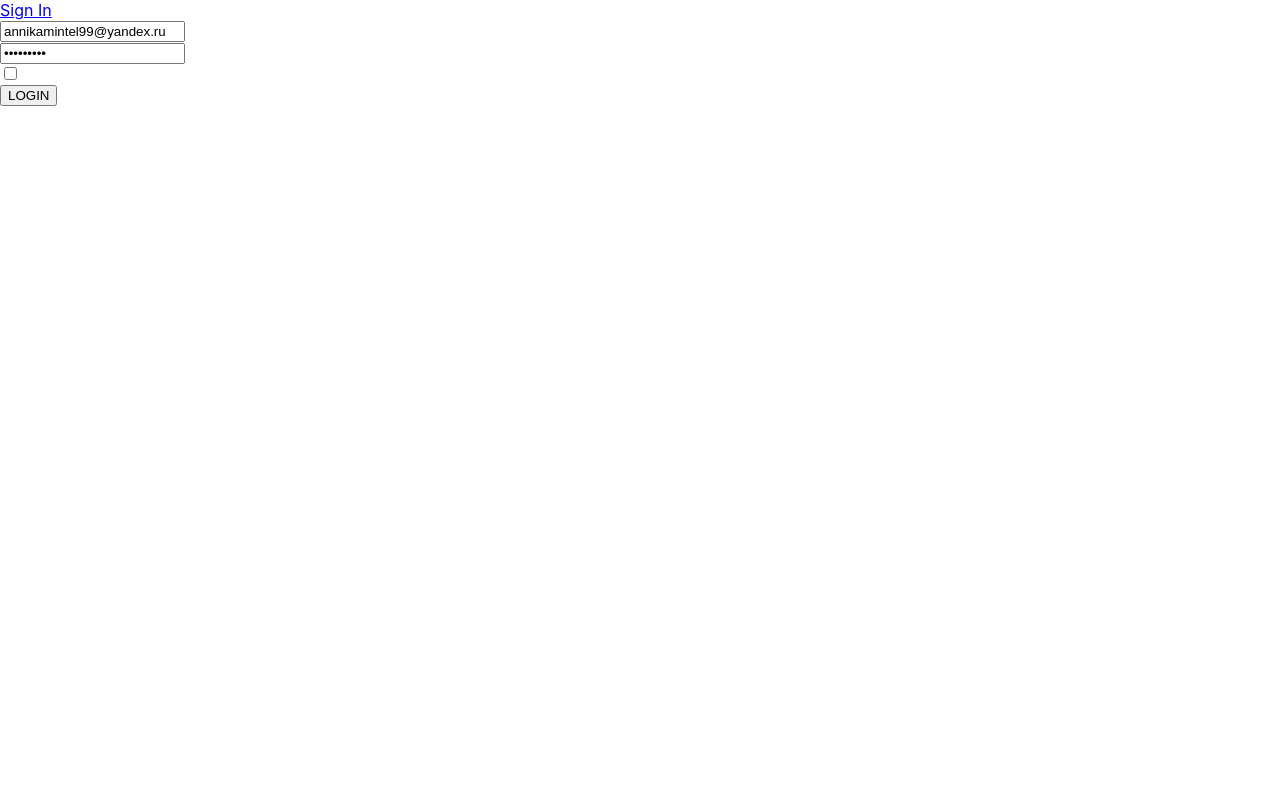
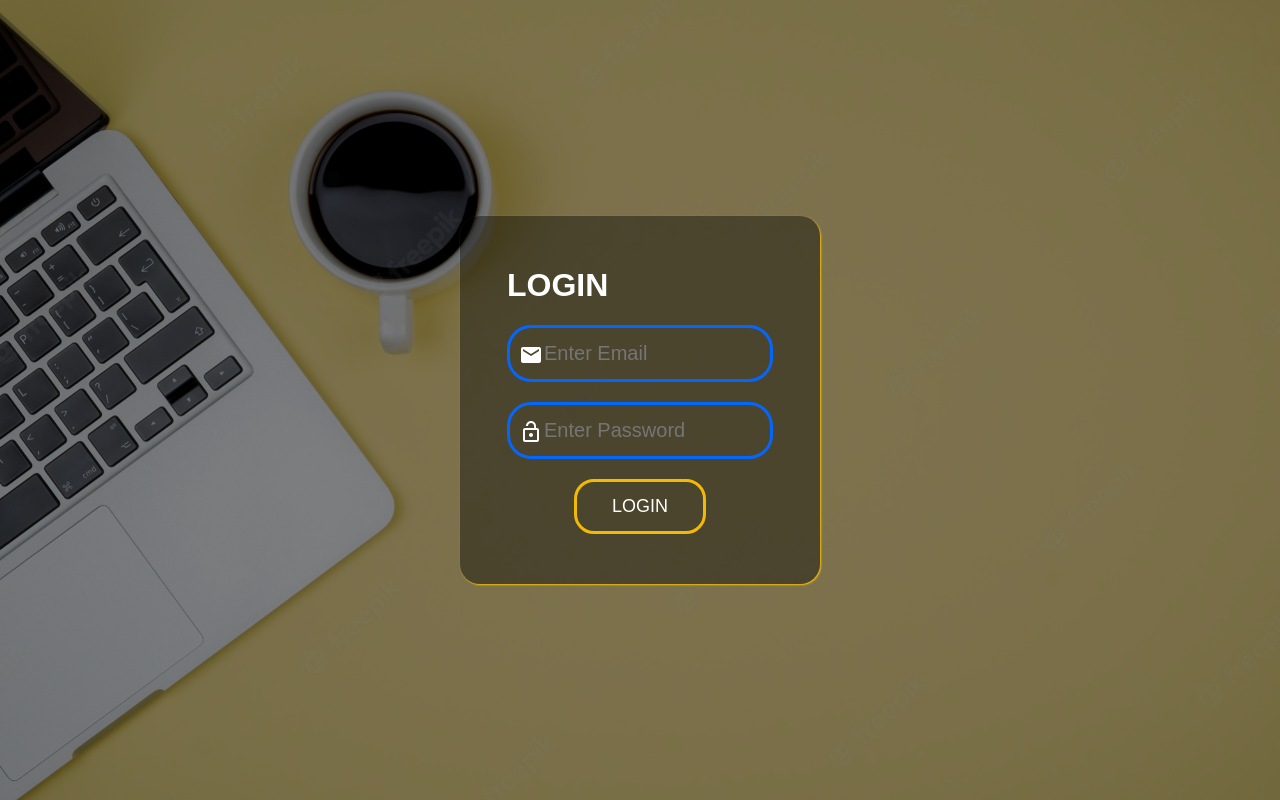
Before and after one commit to AnnaMintel/Login, a React (Create React App) app: page /login in a window 1280 px wide. Built offline with nearby package versions, Linux system fonts and the light colour scheme.

Commit message:
feat:added styles

```diff
--- a/package.json
+++ b/package.json
@@ -3,6 +3,10 @@
   "version": "0.1.0",
   "private": true,
   "dependencies": {
+    "@emotion/react": "^11.10.4",
+    "@emotion/styled": "^11.10.4",
+    "@mui/icons-material": "^5.10.6",
+    "@mui/material": "^5.10.8",
     "@testing-library/jest-dom": "^5.16.5",
     "@testing-library/react": "^13.4.0",
     "@testing-library/user-event": "^13.5.0",
--- a/src/App.css
+++ b/src/App.css
@@ -1,38 +1,13 @@
+@import url("https://fonts.googleapis.com/css2?family=Roboto:wght@400;700&display=swap");
+
 .App {
-  text-align: center;
-}
-
-.App-logo {
-  height: 40vmin;
-  pointer-events: none;
-}
-
-@media (prefers-reduced-motion: no-preference) {
-  .App-logo {
-    animation: App-logo-spin infinite 20s linear;
-  }
-}
-
-.App-header {
-  background-color: #282c34;
+  font-family: "Montserrat", sans-serif;
+  background: linear-gradient(rgba(0, 0, 0, 0.5), rgba(0, 0, 0, 0.5)), url("./pic.jpg");
+  background-repeat: no-repeat;
+  background-size: cover;
   min-height: 100vh;
   display: flex;
   flex-direction: column;
   align-items: center;
   justify-content: center;
-  font-size: calc(10px + 2vmin);
-  color: white;
 }
-
-.App-link {
-  color: #61dafb;
-}
-
-@keyframes App-logo-spin {
-  from {
-    transform: rotate(0deg);
-  }
-  to {
-    transform: rotate(360deg);
-  }
-}
--- a/src/App.js
+++ b/src/App.js
@@ -4,11 +4,10 @@ import HeaderContainer from './ui/header/Header';
 import { Login } from './ui/login/Login';
 
 function App() {
-  return <div>
-    <HeaderContainer />
+  return <div className='App'>
+    {/* <HeaderContainer /> */}
     <Routes>
       <Route path='/login' element={<Login />} />
-      {/* <Route path='/logout' element={<Login />} /> */}
     </Routes>
   </div>
 }
--- a/src/redux-bll/AuthReducer.js
+++ b/src/redux-bll/AuthReducer.js
@@ -1,5 +1,5 @@
-import { useDispatch } from "react-redux";
 import { axiosInstance } from "../dal/axios-instance";
+import { setMessage, setStatus, statuses } from "./LoginReducer";
 
 const SET_IS_AUTH = 'APP/AUTH/SET_IS_AUTH';
 const SET_USER_INFO = 'APP/AUTH/SET_USER_INFO';
@@ -28,7 +28,7 @@ export const me = () => (dispatch) => {
 }
 
 export const logOut = () => (dispatch) => {
-    axiosInstance.get('auth/logout')
+    axiosInstance.delete('auth/login')
         .then((res) => {
             if (res.data.resultCode === 0) {
                 dispatch(setIsAuth(false));
--- a/src/ui/header/Header.jsx
+++ b/src/ui/header/Header.jsx
@@ -2,6 +2,7 @@ import React from "react";
 import { connect, useDispatch, useSelector } from "react-redux";
 import { Navigate, NavLink } from "react-router-dom";
 import { logOut, me } from "../../redux-bll/AuthReducer";
+import '../../App.css';
 
 export const Header = ({}) => {
   let isAuth = useSelector((state) => state.auth.isAuth);
@@ -10,16 +11,11 @@ export const Header = ({}) => {
 
   const onLogOutClick = () =>  dispatch(logOut());
 
-
-//   if(!isAuth) {
-//     return <Navigate to={'/login'} />
-// }
-
   return (
     <div>
       {isAuth && (
         <div>
-          {userInfo.userName} - <span onClick={onLogOutClick}>Log Out</span>
+          {userInfo.userName} - <span onClick={onLogOutClick}><NavLink to="login">Log Out</NavLink></span>
         </div>
       )}
       {!isAuth && (
--- a/src/ui/login/Login.jsx
+++ b/src/ui/login/Login.jsx
@@ -1,47 +1,86 @@
-import React from 'react';
-import { connect, useDispatch, useSelector } from 'react-redux';
-import { Navigate } from 'react-router-dom';
-import { login, statuses } from '../../redux-bll/LoginReducer';
+import React from "react";
+import { connect, useDispatch, useSelector } from "react-redux";
+import { Navigate } from "react-router-dom";
+import { login, statuses } from "../../redux-bll/LoginReducer";
+import s from "../../ui/login/Login.module.css";
+import '../../App.css';
+import EmailIcon from '@mui/icons-material/Email';
+import LockOpenIcon from '@mui/icons-material/LockOpen';
 
 export const Login = ({ message }) => {
+  const dispatch = useDispatch();
+  let status = useSelector((state) => state.login.status);
+  let isAuth = useSelector((state) => state.auth.isAuth);
 
-    const dispatch = useDispatch();
-    let status = useSelector(state => state.login.status);
-    let isAuth = useSelector(state => state.auth.isAuth)
-
-    if(isAuth) {
-        return <Navigate to={'/'} />
+  if (isAuth) {
+    return <Navigate to={"/"} />;
   }
 
   let loginRef = React.createRef();
   let passwordRef = React.createRef();
   let rememberMeRef = React.createRef();
 
-    const onLoginClick = () => dispatch( login(loginRef.current.value, passwordRef.current.value,
-        rememberMeRef.current.checked))
+  const onLoginClick = () =>
+    dispatch(
+      login(
+        loginRef.current.value,
+        passwordRef.current.value,
+        rememberMeRef.current.checked
+      )
+    );
 
-    let errorMessageBlock = status === statuses.ERROR && <div className='error'>{message}</div>
+  let errorMessageBlock = status === statuses.ERROR && (
+    <div className="error">{message}</div>
+  );
 
-    return <div>
-        <div><input ref={loginRef} type='text' defaultValue='annikamintel99@yandex.ru' /></div>
-        <div><input ref={passwordRef} type='password' defaultValue='123456789' /></div>
-        <div><input ref={rememberMeRef} type='checkbox' /></div>
-        <div><button disabled={status === statuses.INPROGRESS} onClick={onLoginClick}>LOGIN</button></div>
+  return (
+    <div className={s.loginBlock}>
+      <form>
+        <h1>Login</h1>
+        <div>
+          <div className={s.userEmail}>
+            <input
+              ref={loginRef}
+              type="text"
+              placeholder="Enter Email"
+            />
+            <EmailIcon className={s.icon1} />
+          </div>
+
+          <div className={s.userPassword}>
+            <input ref={passwordRef}
+            type="password"
+            placeholder="Enter Password"
+             />
+            <LockOpenIcon className={s.icon2}  />
+          </div>
+        </div>
+        {/* <div>
+          <input ref={rememberMeRef} type="checkbox" />
+        </div> */}
+        <div>
+          <button className={s.button}
+            type="submit"
+            disabled={status === statuses.INPROGRESS}
+            onClick={onLoginClick}>LOGIN</button>
+        </div>
         {errorMessageBlock}
+      </form>
     </div>
-}
+  );
+};
 
 let mapStateToProps = (state) => ({
   isAuth: state.auth.isAuth,
   status: state.login.status,
   message: state.login.message,
-    captchaUrl: state.login.captchaUrl
-})
+  captchaUrl: state.login.captchaUrl,
+});
 
 let mapDispatchToProps = (dispatch) => ({
   login: (login, pass, rm) => {
-        dispatch(login(login, pass, rm))
-    }
-})
+    dispatch(login(login, pass, rm));
+  },
+});
 
 export default connect(mapStateToProps, mapDispatchToProps)(Login);
--- /dev/null
+++ b/src/ui/login/Login.module.css
@@ -0,0 +1,71 @@
+.loginBlock {
+  border-radius: 20px;
+  width: 300px;
+  padding: 30px;
+  background-color: rgba(0, 0, 0, 0.4);
+  box-shadow: 1px 1px 2px #ffc400ef;
+  display: flex;
+  flex-direction: column;
+  align-items: center;
+}
+
+.loginBlock h1 {
+  color: #fff;
+  text-transform: uppercase;
+  font-weight: 700;
+  align-self: center;
+}
+
+.userEmail,
+.userPassword {
+  position: relative;
+}
+
+.icon1,
+.icon2 {
+  position: absolute;
+  left: 12px;
+  top: 18px;
+  color: rgb(256, 256, 256);
+}
+
+.loginBlock input[type="text"],
+.loginBlock input[type="password"] {
+  font-size: 20px;
+  border: 0px;
+  background: none;
+  display: block;
+  margin: 20px auto;
+  border: 3px solid #0367fd;
+  padding: 14px 6px 14px 34px;
+  width: 220px;
+  outline: none;
+  color: #fff;
+  border-radius: 24px;
+  transition: all 0.2s ease-in;
+}
+
+.loginBlock input[type="text"]:focus,
+.loginBlock input[type="password"]:focus {
+  width: 250px;
+  border-color: #ffc400ec;
+}
+
+.button {
+    border: 0px;
+    background: none;
+    display: block;
+    margin: 20px auto;
+    text-align: center;
+    border: 3px solid #ffc400ec;
+    padding: 14px 35px;
+    font-size: 18px;
+    color: rgb(256,256,256);
+    border-radius: 20px;
+    transition: all 0.2s ease-in-out;
+    cursor: pointer;
+}
+
+.button:hover{
+    background-color: #ffc400ca;
+}
```
Also changed, not shown: src/pic.jpg (added), 1 other file (tests, documents, lock files or other folders). Lines whose indentation alone changed are shown as unchanged.
